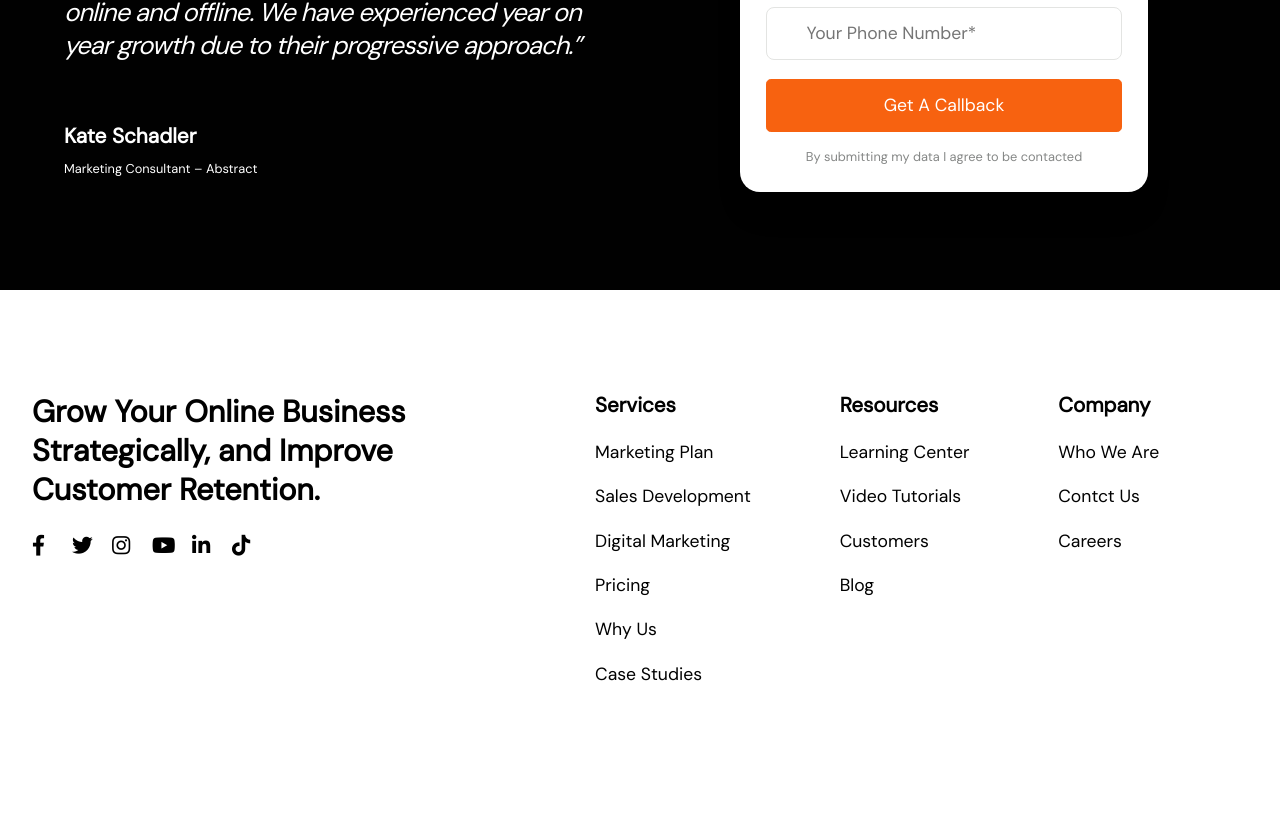
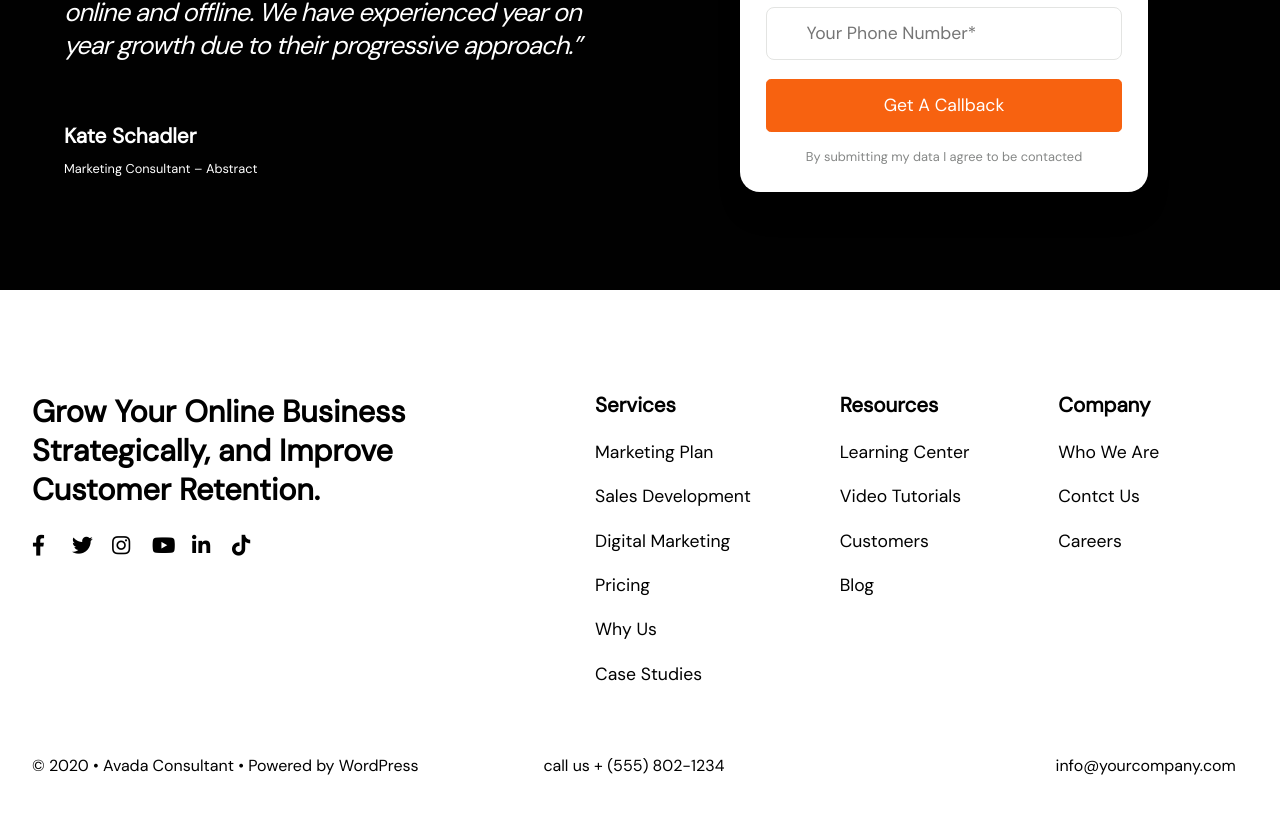
Before and after one commit to parisking93/proj-html-vuejs, a Vue app: page / in a window 1280 px wide. Shown: the part 8641-9455 px from the top of the page. Before the commit the page ends 9428 px from the top, so only its background shows below. Built offline with nearby package versions, Linux system fonts and the light colour scheme.

Commit message:
add footer low

```diff
--- a/src/components/Footer.vue
+++ b/src/components/Footer.vue
@@ -13,11 +13,18 @@
         <ListUtility/>
       </div>
     </div>
+    <div class="container row container-footer-low">
+      <div>© 2020 • Avada Consultant • Powered by WordPress</div>
+      <div class="text-align-center">call us + {{phoneNumber}}</div>
+      <div class="text-align-end">info@yourcompany.com</div>
+    </div>
   </div>
 </template>
 
 <script>
-import  ListUtility  from '@/components/ListUtility.vue'
+import  ListUtility  from '@/components/ListUtility.vue';
+import { bus } from '../main.js';
+
 
 export default {
     name:'Footer',
@@ -26,8 +33,14 @@ export default {
     },
     data() {
       return {
-        iconsArr : ['fab fa-facebook-f','fab fa-twitter','fab fa-instagram','fab fa-youtube','fab fa-linkedin-in','fab fa-tiktok']
+        iconsArr : ['fab fa-facebook-f','fab fa-twitter','fab fa-instagram','fab fa-youtube','fab fa-linkedin-in','fab fa-tiktok'],
+        phoneNumber : ''
       }
+    },
+    created() {
+      bus.$on('sending',(numberPhone)=>{
+        this.phoneNumber = numberPhone;
+      });
     }
 }
 </script>
@@ -48,11 +61,22 @@ export default {
       .box-icon-footer {
         width: 40px;
         font-size: $font-size-3;
+        i:hover {
+          color: $orangeLight;
+          cursor: pointer;
+          transition: all 0.3s ease;
+        }
       }
     }
     .col-right {
       width: 61%;
     }
+    .container-footer-low {
+      margin-top: $padding-same-mini-huge;
+      &>* {
+        width: 33%;
+      }
+    }
 
   }
 
--- a/src/styles/commonsClass.scss
+++ b/src/styles/commonsClass.scss
@@ -52,6 +52,9 @@
 }
 .text-align-center {
   text-align: center;
+}
+.text-align-end {
+  text-align: end;
 }
 .cursive {
   font-style: italic;
```
